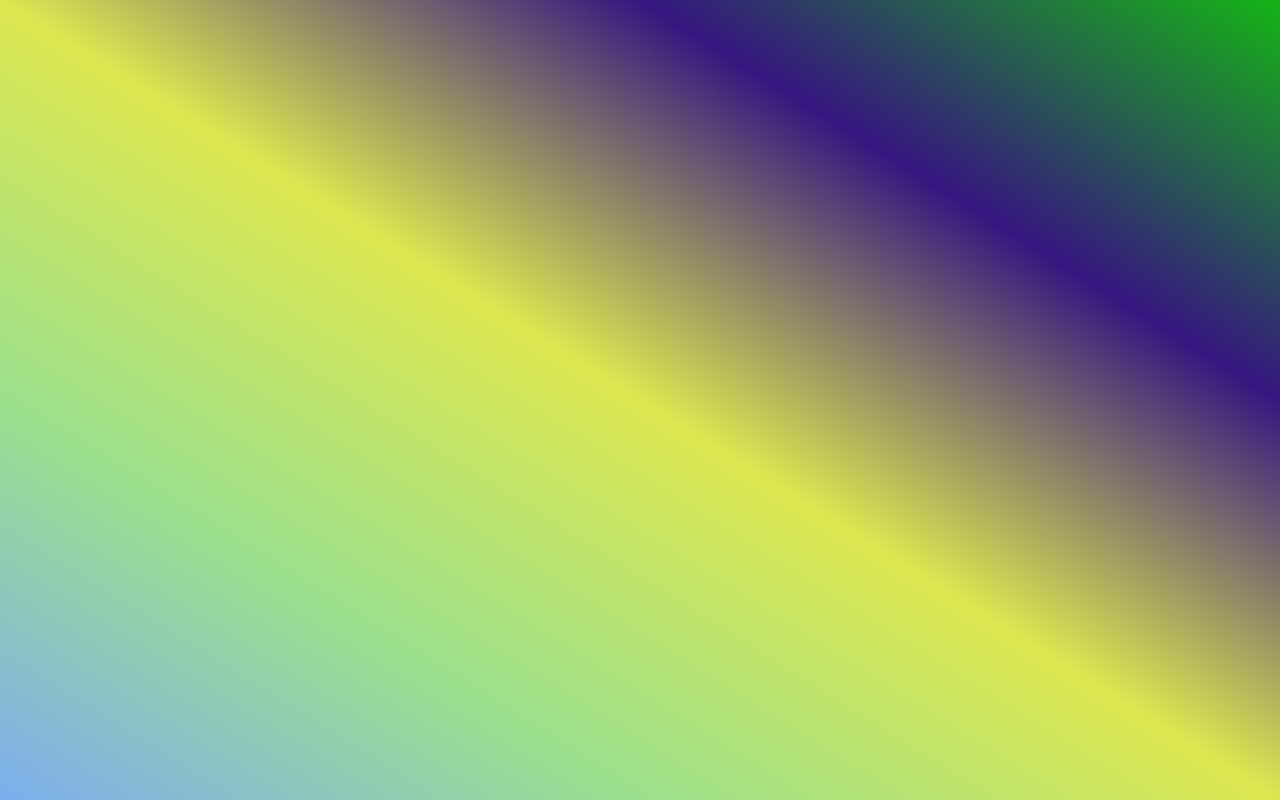
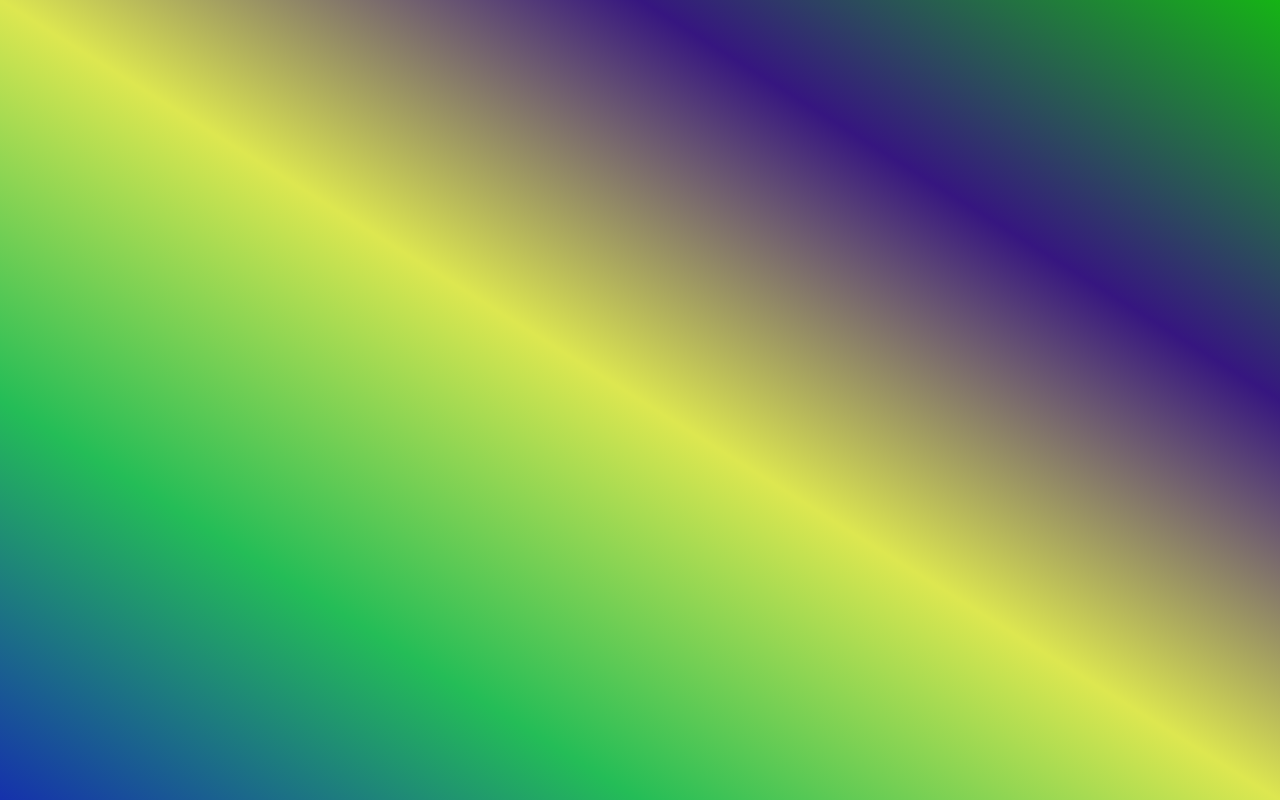
Before and after one commit to PRATHAMESH-JONDHALEKAR/patatapmini.github.io, a plain HTML site: page index.html in a window 1280 px wide. Drawn offline with nearby package versions, Linux system fonts and the light colour scheme.

Commit message:
2nd edit

```diff
--- a/circles.css
+++ b/circles.css
@@ -4,8 +4,8 @@ canvas {
     height: 100%;
     background-image: linear-gradient(
       to right top,
-      #7cadee,
-      #9be08d,
+      #1531ac,
+      #24bd57,
       #dde750,
       #361680,
       #15b415
```
